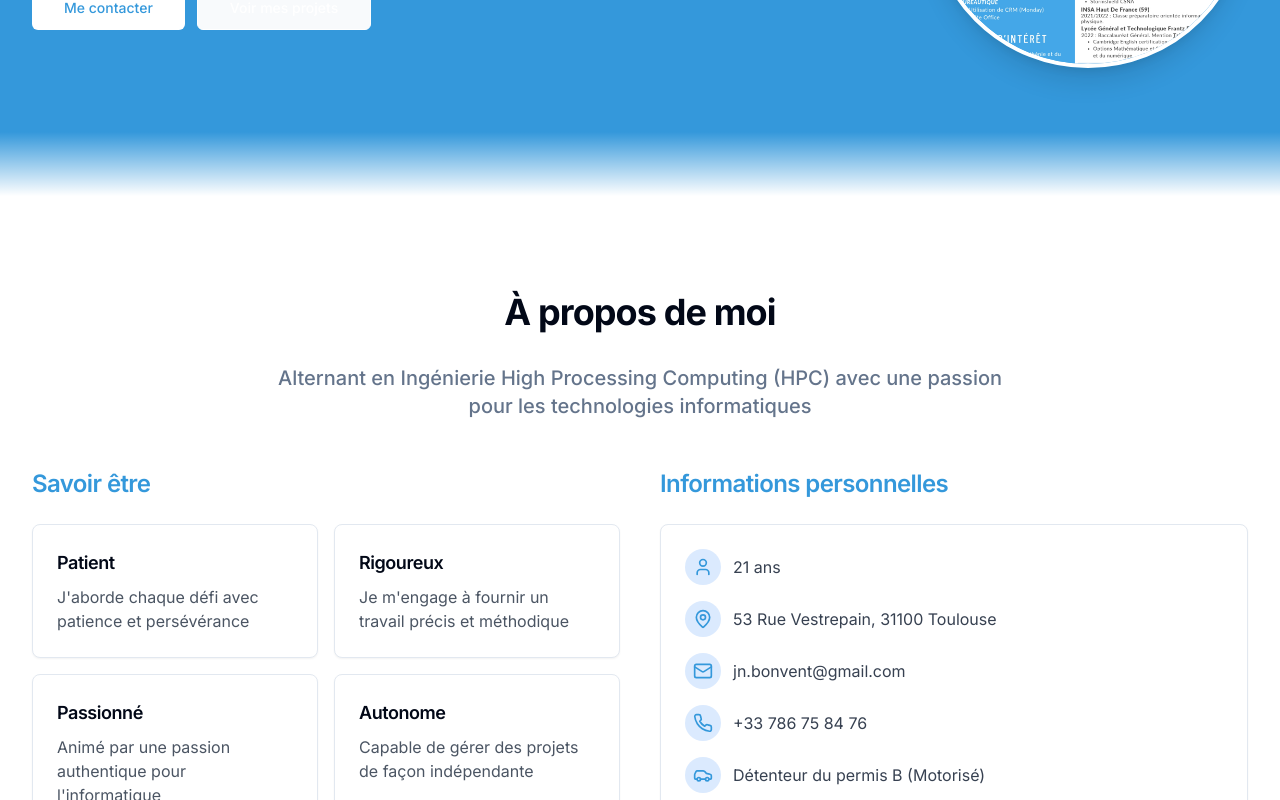
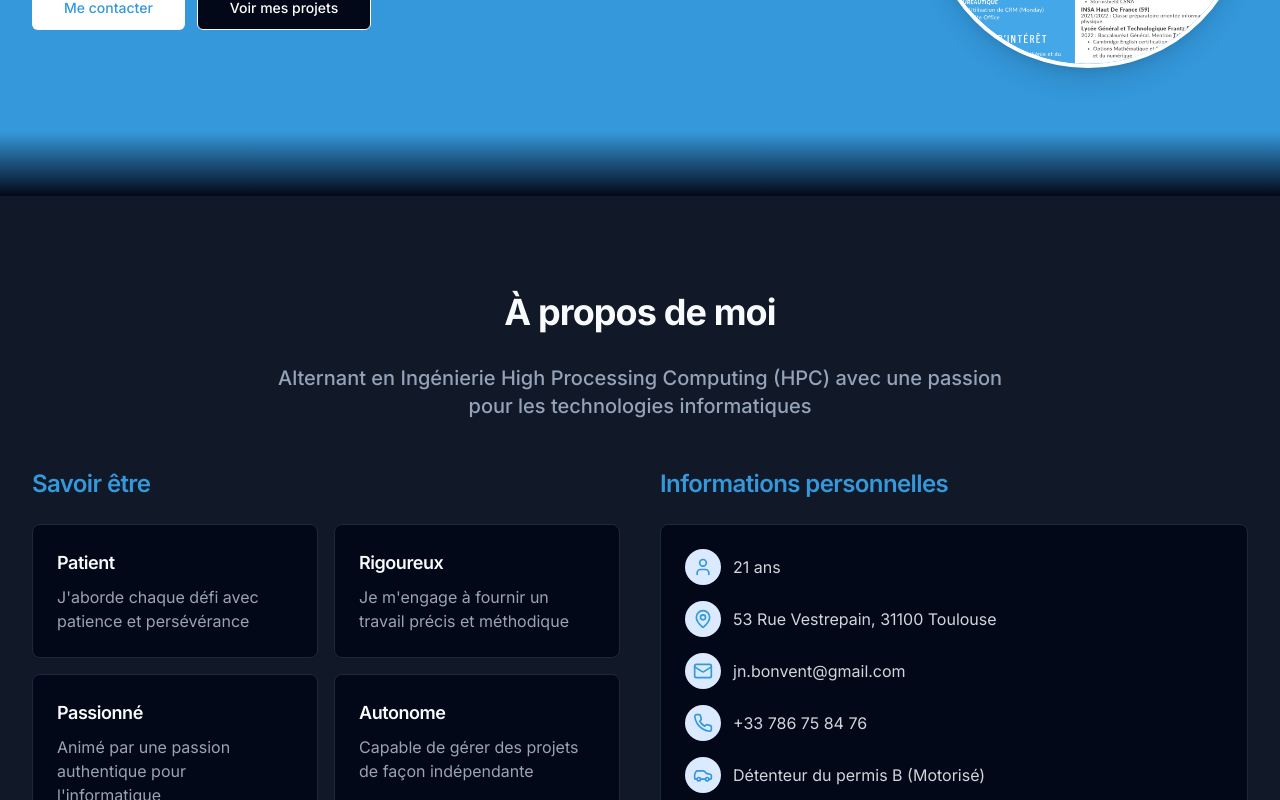
Before and after one commit to staringhan/cv-spark-showcase-sae, a React (Vite) app: page / in a window 1280 px wide. Shown: the part 380-1180 px from the top of the page. Built offline with nearby package versions, Linux system fonts and the light colour scheme.

Commit message:
feat: Implement dark mode and project tile changes
-   Enabled dark mode for the application.
-   Modified the Projects section to display only two project tiles initially, removing tags for future content population.

```diff
--- a/src/components/Hero.tsx
+++ b/src/components/Hero.tsx
@@ -38,7 +38,7 @@ const Hero = () => {
         </div>
       </div>
 
-      <div className="absolute bottom-0 left-0 right-0 h-16 bg-gradient-to-t from-white to-transparent dark:from-background"></div>
+      <div className="absolute bottom-0 left-0 right-0 h-16 bg-gradient-to-t from-background to-transparent"></div>
     </div>
   );
 };
--- a/src/components/Projects.tsx
+++ b/src/components/Projects.tsx
@@ -1,123 +1,47 @@
 
-import { useState } from "react";
-import { Card, CardContent, CardDescription, CardFooter, CardHeader, CardTitle } from "@/components/ui/card";
-import { Badge } from "@/components/ui/badge";
-import { Button } from "@/components/ui/button";
-import { Tabs, TabsContent, TabsList, TabsTrigger } from "@/components/ui/tabs";
-import { Code, Server, Network, Database, ExternalLink } from "lucide-react";
+import { Card, CardContent, CardHeader, CardTitle } from "@/components/ui/card";
+import { Code, Server } from "lucide-react";
 
 const Projects = () => {
-  // Placeholder projects - you should replace these with your actual SAE projects
-  const projects = [
-    {
-      title: "Réseau d'entreprise",
-      description: "Conception et mise en place d'un réseau d'entreprise virtuel avec Cisco Packet Tracer, incluant des VLANs, routage inter-VLAN et sécurisation.",
-      image: "/placeholder.svg",
-      categories: ["réseau", "sécurité"],
-      technologies: ["Cisco", "VLAN", "ACLs", "Routing"],
-      icon: Network,
-    },
-    {
-      title: "Système de monitoring",
-      description: "Développement d'une solution de surveillance de l'infrastructure IT avec Grafana, Prometheus et InfluxDB pour le monitoring en temps réel.",
-      image: "/placeholder.svg",
-      categories: ["système", "monitoring"],
-      technologies: ["Grafana", "Prometheus", "InfluxDB", "Docker"],
-      icon: Server,
-      link: "#",
-    },
-    {
-      title: "Application de gestion",
-      description: "Création d'une application web pour la gestion des ressources informatiques avec authentification et gestion des rôles.",
-      image: "/placeholder.svg",
-      categories: ["développement", "web"],
-      technologies: ["Python", "Flask", "SQLite", "HTML/CSS"],
-      icon: Code,
-    },
-    {
-      title: "Virtualisation et conteneurisation",
-      description: "Mise en place d'une infrastructure virtualisée avec VMware et Docker pour l'hébergement de services web.",
-      image: "/placeholder.svg",
-      categories: ["système", "virtualisation"],
-      technologies: ["VMware", "Docker", "Linux", "Nginx"],
-      icon: Server,
-    },
-    {
-      title: "Base de données distribuée",
-      description: "Conception et implémentation d'une solution de base de données distribuée pour une application de gestion d'inventaire.",
-      image: "/placeholder.svg",
-      categories: ["base de données", "développement"],
-      technologies: ["PostgreSQL", "Python", "SQLAlchemy"],
-      icon: Database,
-    },
-  ];
-
-  const categories = ["tous", "réseau", "système", "développement", "sécurité", "base de données", "virtualisation", "web", "monitoring"];
-  const [activeCategory, setActiveCategory] = useState("tous");
-
-  const filteredProjects = activeCategory === "tous"
-    ? projects
-    : projects.filter(project => project.categories.includes(activeCategory));
-
   return (
-    <section id="projects" className="bg-white dark:bg-gray-900">
+    <section id="projects" className="bg-background">
       <div className="section-container">
         <h2 className="section-title">Projets SAE</h2>
         <p className="section-subtitle">
           Découvrez mes projets réalisés dans le cadre des Situations d'Apprentissage et d'Évaluation
         </p>
 
-        <Tabs defaultValue="tous" className="mt-12">
-          <div className="flex justify-center">
-            <TabsList className="flex flex-wrap justify-center mb-8 bg-transparent">
-              {categories.map((category) => (
-                <TabsTrigger
-                  key={category}
-                  value={category}
-                  onClick={() => setActiveCategory(category)}
-                  className="rounded-full data-[state=active]:bg-cv-blue data-[state=active]:text-white"
-                >
-                  {category.charAt(0).toUpperCase() + category.slice(1)}
-                </TabsTrigger>
-              ))}
-            </TabsList>
-          </div>
-
-          <TabsContent value={activeCategory} className="mt-6">
-            <div className="grid grid-cols-1 md:grid-cols-2 lg:grid-cols-3 gap-6">
-              {filteredProjects.map((project, index) => (
-                <Card key={index} className="animate-on-scroll overflow-hidden">
-                  <div className="h-48 bg-gray-200 dark:bg-gray-800 flex items-center justify-center">
-                    <project.icon className="h-16 w-16 text-gray-400" />
+        <div className="grid grid-cols-1 md:grid-cols-2 gap-6 mt-12">
+          {/* First empty project tile */}
+          <Card className="animate-on-scroll overflow-hidden">
+            <div className="h-48 bg-card flex items-center justify-center">
+              <Code className="h-16 w-16 text-gray-400" />
             </div>
             <CardHeader>
-                    <CardTitle>{project.title}</CardTitle>
-                    <CardDescription className="line-clamp-2">{project.description}</CardDescription>
+              <CardTitle>Projet SAE 1</CardTitle>
             </CardHeader>
             <CardContent>
-                    <div className="flex flex-wrap gap-2">
-                      {project.technologies.map((tech, i) => (
-                        <Badge key={i} variant="secondary">
-                          {tech}
-                        </Badge>
-                      ))}
+              <p className="text-muted-foreground">
+                Cliquez pour éditer la description de votre projet
+              </p>
+            </CardContent>
+          </Card>
+
+          {/* Second empty project tile */}
+          <Card className="animate-on-scroll overflow-hidden">
+            <div className="h-48 bg-card flex items-center justify-center">
+              <Server className="h-16 w-16 text-gray-400" />
             </div>
+            <CardHeader>
+              <CardTitle>Projet SAE 2</CardTitle>
+            </CardHeader>
+            <CardContent>
+              <p className="text-muted-foreground">
+                Cliquez pour éditer la description de votre projet
+              </p>
             </CardContent>
-                  {project.link && (
-                    <CardFooter>
-                      <Button variant="outline" size="sm" asChild>
-                        <a href={project.link} target="_blank" rel="noopener noreferrer" className="flex items-center gap-2">
-                          <span>Voir le projet</span>
-                          <ExternalLink className="h-4 w-4" />
-                        </a>
-                      </Button>
-                    </CardFooter>
-                  )}
           </Card>
-              ))}
         </div>
-          </TabsContent>
-        </Tabs>
       </div>
     </section>
   );
--- a/src/index.css
+++ b/src/index.css
@@ -7,38 +7,6 @@
 
 @layer base {
   :root {
-    --background: 210 40% 98%;
-    --foreground: 222.2 84% 4.9%;
-
-    --card: 0 0% 100%;
-    --card-foreground: 222.2 84% 4.9%;
-
-    --popover: 0 0% 100%;
-    --popover-foreground: 222.2 84% 4.9%;
-
-    --primary: 204 70% 53%;
-    --primary-foreground: 210 40% 98%;
-
-    --secondary: 210 40% 96.1%;
-    --secondary-foreground: 222.2 47.4% 11.2%;
-
-    --muted: 210 40% 96.1%;
-    --muted-foreground: 215.4 16.3% 46.9%;
-
-    --accent: 210 40% 96.1%;
-    --accent-foreground: 222.2 47.4% 11.2%;
-
-    --destructive: 0 84.2% 60.2%;
-    --destructive-foreground: 210 40% 98%;
-
-    --border: 214.3 31.8% 91.4%;
-    --input: 214.3 31.8% 91.4%;
-    --ring: 204 70% 53%;
-
-    --radius: 0.5rem;
-  }
-
-  .dark {
     --background: 222.2 84% 4.9%;
     --foreground: 210 40% 98%;
 
@@ -66,6 +34,8 @@
     --border: 217.2 32.6% 17.5%;
     --input: 217.2 32.6% 17.5%;
     --ring: 204 70% 53%;
+
+    --radius: 0.5rem;
   }
 }
 
--- a/src/pages/Index.tsx
+++ b/src/pages/Index.tsx
@@ -12,6 +12,9 @@ import Footer from "@/components/Footer";
 
 const Index = () => {
   useEffect(() => {
+    // Force dark mode
+    document.documentElement.classList.add('dark');
+
     const handleScroll = () => {
       const animatedElements = document.querySelectorAll('.animate-on-scroll');
 
@@ -35,7 +38,7 @@ const Index = () => {
   }, []);
 
   return (
-    <div className="min-h-screen flex flex-col">
+    <div className="min-h-screen flex flex-col bg-background text-foreground">
       <Header />
       <main>
         <Hero />
```
Lines whose indentation alone changed are shown as unchanged.
